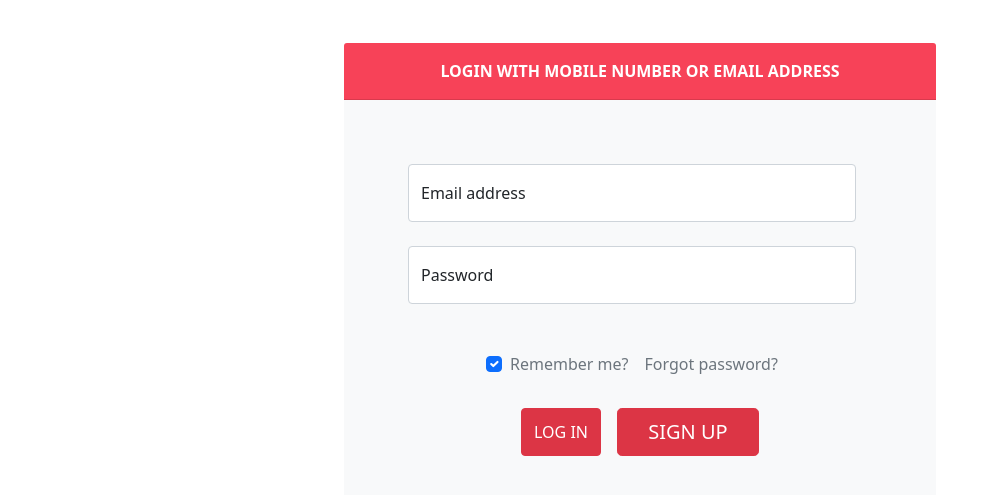
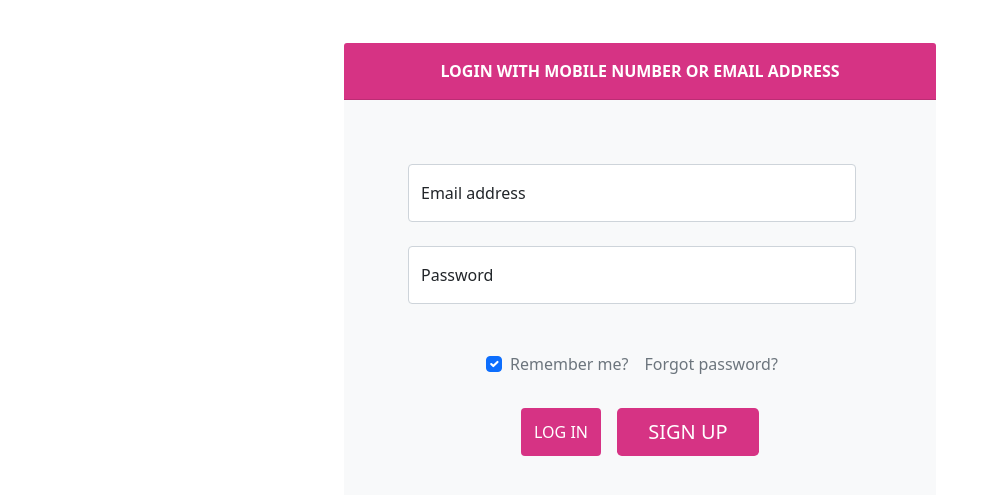
Before and after one commit to Mahbub-Ferdous/learning-bootstrap5-responsive, a plain HTML site: page form-floating-lebels.html in a window 1280 px wide. Shown: the part 53-548 px from the top of the page, without its empty margins (0-997 px from the left). Drawn offline with nearby package versions, Linux system fonts and the light colour scheme.

Commit message:
form-floating-lebels added

```diff
--- a/index.html
+++ b/form-floating-lebels.html
@@ -21,7 +21,7 @@
         max-width: 30rem;
       }
       .bg {
-        background-color: rgb(247, 66, 88);
+        background-color: var(--bs-pink);
       }
       @media (max-width: 640px) {
         .card {
@@ -78,8 +78,8 @@
       </div>
 
       <div class="container d-flex justify-content-center mb-5">
-        <button type="button" class="btn btn-danger me-3">LOG IN</button>
-        <button type="button" class="btn btn-danger btn-lg w-25">
+        <button type="button" class="btn bg me-3 text-white">LOG IN</button>
+        <button type="button" class="btn bg btn-lg w-25 text-white">
           SIGN UP
         </button>
       </div>
```
Also changed, not shown: grid.html (renamed from flex.html).
